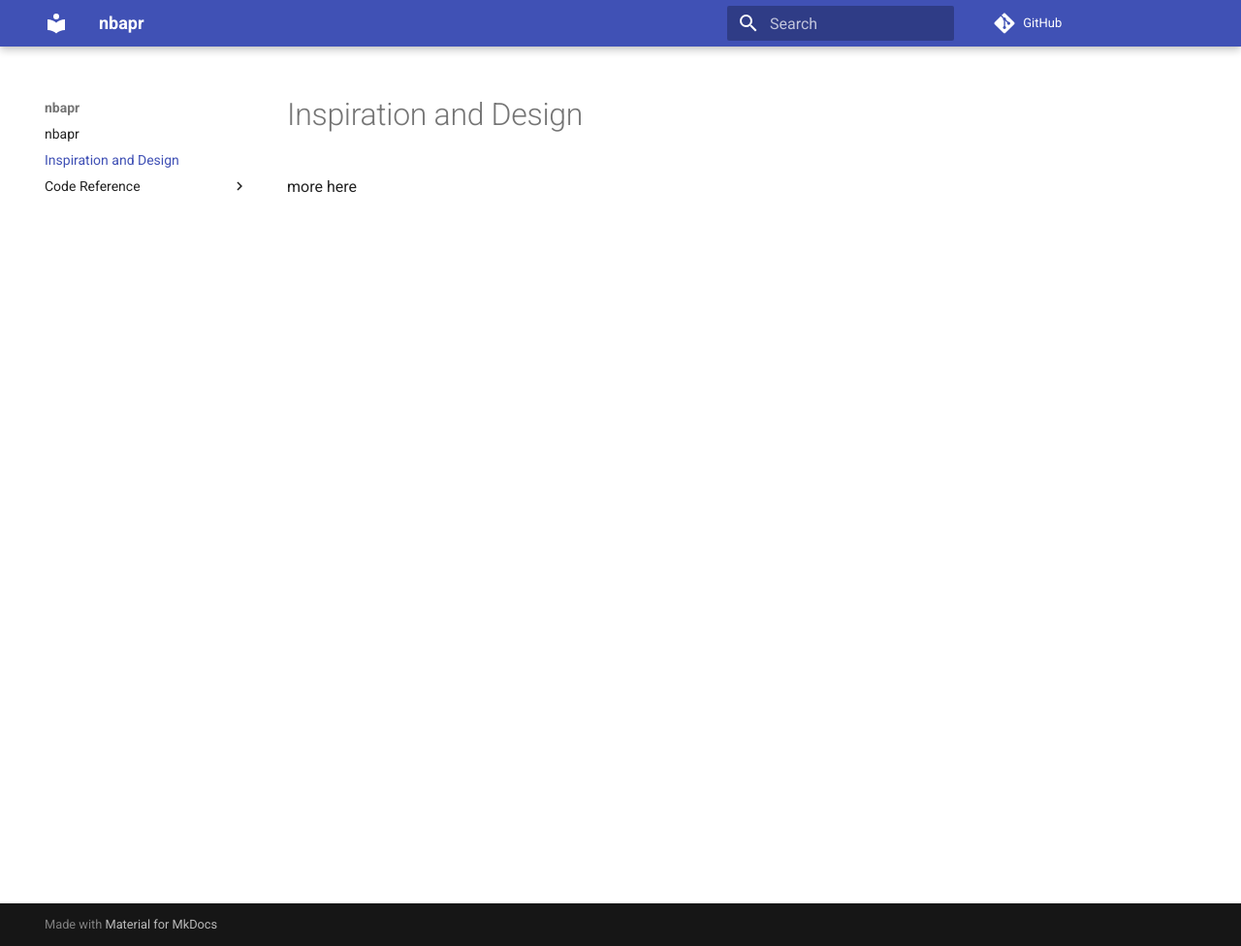
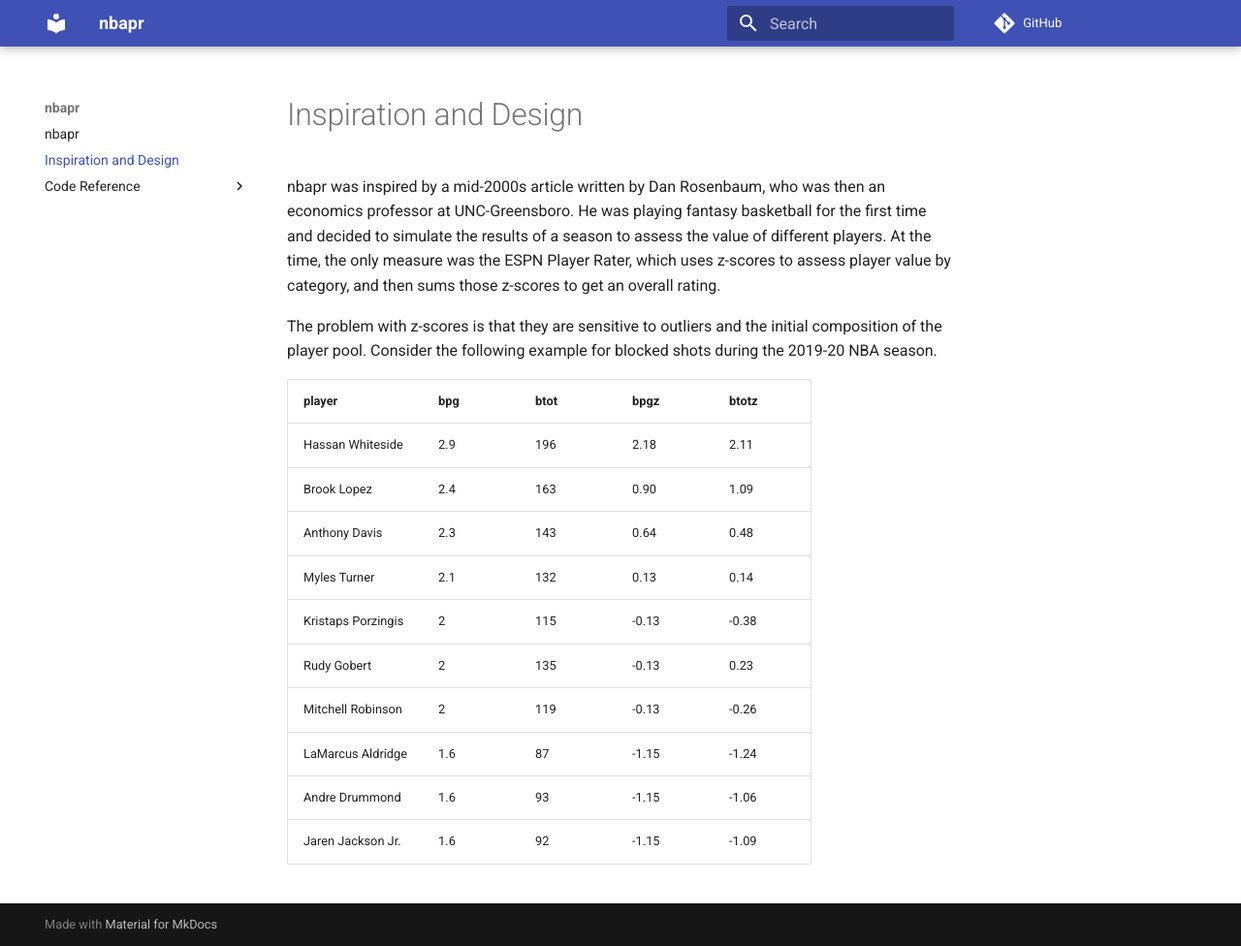
Before and after one commit to sansbacon/nbapr, an MkDocs documentation site: the page built from docs/history-design-future.md, in a window 1280 px wide and 976 px high. Shown: the whole window at 97% size. Built offline with MkDocs 1.6.1 and Material for MkDocs 9.7.7, drawn with Linux system fonts in a browser that asks for light colours; comment, search, counter and statistics services are not loaded.

Commit message:
Updated docs

```diff
--- a/docs/history-design-future.md
+++ b/docs/history-design-future.md
@@ -1,3 +1,18 @@
 # Inspiration and Design
 
-more here
+nbapr was inspired by a mid-2000s article written by Dan Rosenbaum, who was then an economics professor at UNC-Greensboro. He was playing fantasy basketball for the first time and decided to simulate the results of a season to assess the value of different players. At the time, the only measure was the ESPN Player Rater, which uses z-scores to assess player value by category, and then sums those z-scores to get an overall rating.
+
+The problem with z-scores is that they are sensitive to outliers and the initial composition of the player pool. Consider the following example for blocked shots during the 2019-20 NBA season.
+
+| player             | bpg | btot | bpgz  | btotz |
+|--------------------|-----|------|-------|-------|
+| Hassan Whiteside   | 2.9 | 196  | 2.18  | 2.11  |
+| Brook Lopez        | 2.4 | 163  | 0.90  | 1.09  |
+| Anthony Davis      | 2.3 | 143  | 0.64  | 0.48  |
+| Myles Turner       | 2.1 | 132  | 0.13  | 0.14  |
+| Kristaps Porzingis | 2   | 115  | -0.13 | -0.38 |
+| Rudy Gobert        | 2   | 135  | -0.13 | 0.23  |
+| Mitchell Robinson  | 2   | 119  | -0.13 | -0.26 |
+| LaMarcus Aldridge  | 1.6 | 87   | -1.15 | -1.24 |
+| Andre Drummond     | 1.6 | 93   | -1.15 | -1.06 |
+| Jaren Jackson Jr.  | 1.6 | 92   | -1.15 | -1.09 |
```
Also changed, not shown: docs/index.md (+4 -2 lines), 1 other file.
